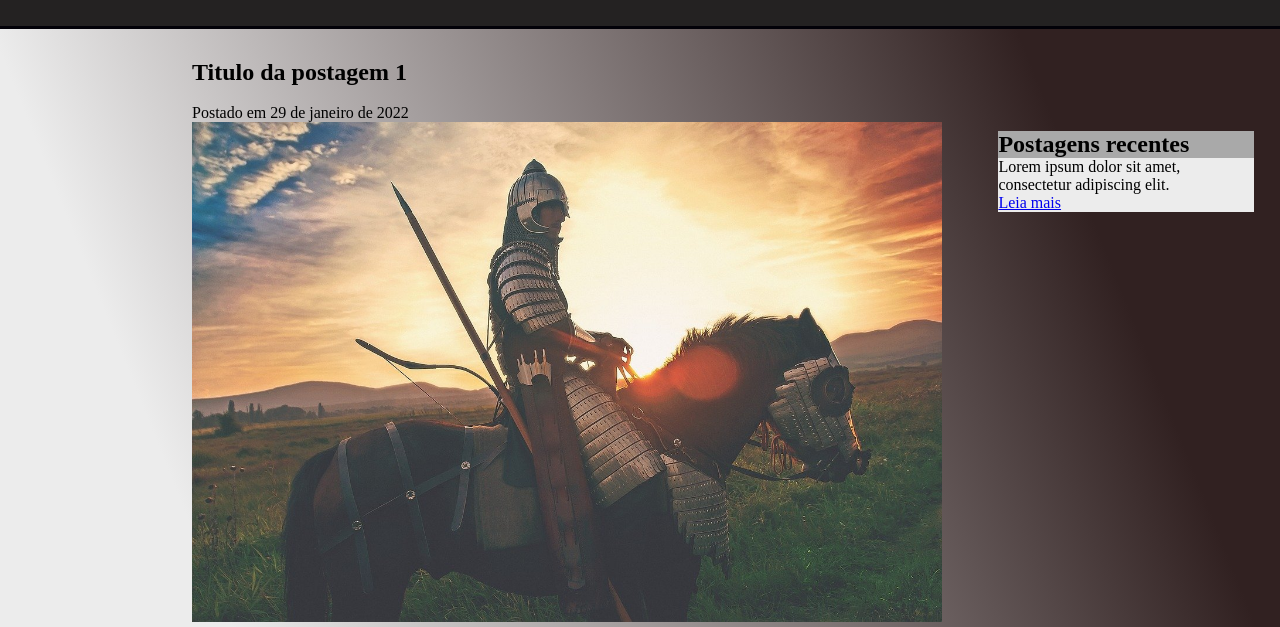
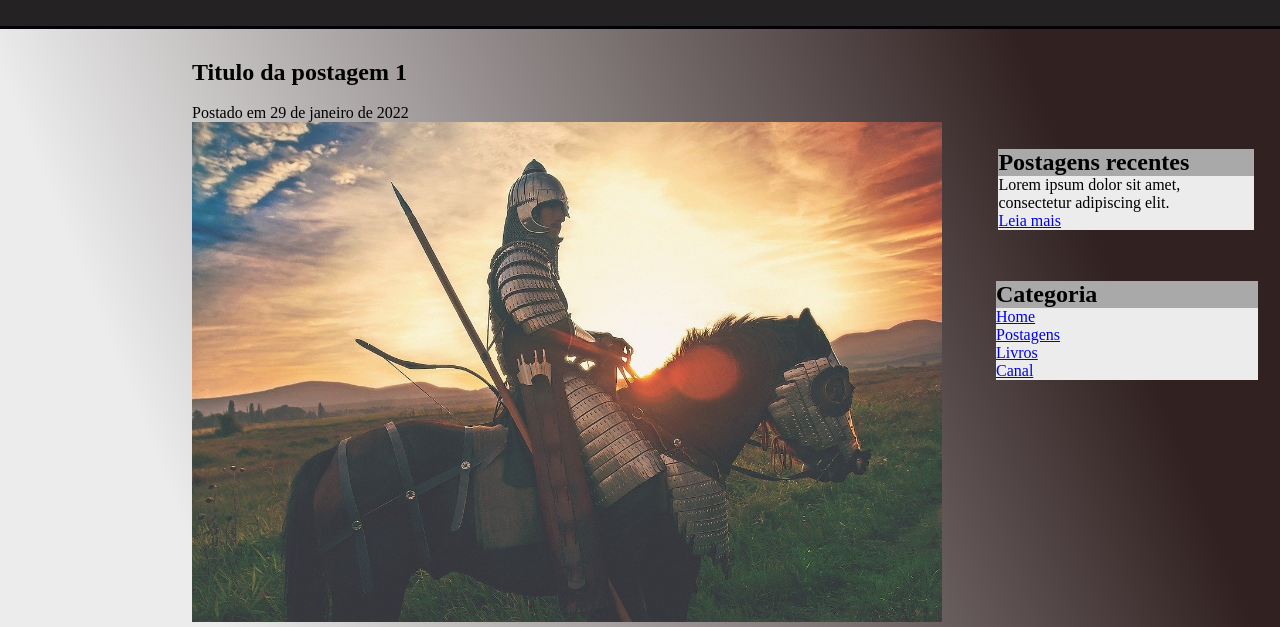
Before and after one commit to Nobrega762/blog2.0, a plain HTML site: page index.html in a window 1280 px wide. Shown: the part 134-761 px from the top of the page. Drawn offline with Linux system fonts and the light colour scheme.

Commit message:
Update index.html

```diff
--- a/index.html
+++ b/index.html
@@ -84,7 +84,29 @@
                     <a class="link-postagem" href="#"> Leia mais</a>
                 </div>
 
+                <div class="bloco-categoria">
+                    <h2 class="Categoria">Categoria</h2>
+
+                    <ul class="bloco-categoria-link">
+                        <li> <a class="categoria-link" href="#"> Home</a></li>
+                        <li> <a class="categoria-link" href="#"> Postagens</a></li>
+                        <li> <a class="categoria-link" href="#"> Livros</a></li>
+                        <li> <a class="categoria-link" href="#"> Canal</a></li>
+
+
+
+                </ul>
+
+                </div>
+
             </aside>
+
+
+            <footer>
+                <div>
+                    <p class="rodape-conteudo"><strong>Todos os direitos reservados © Renato Nobrega 2022</strong></p>
+                </div>
+            </footer>
 
 </body>
 
```
